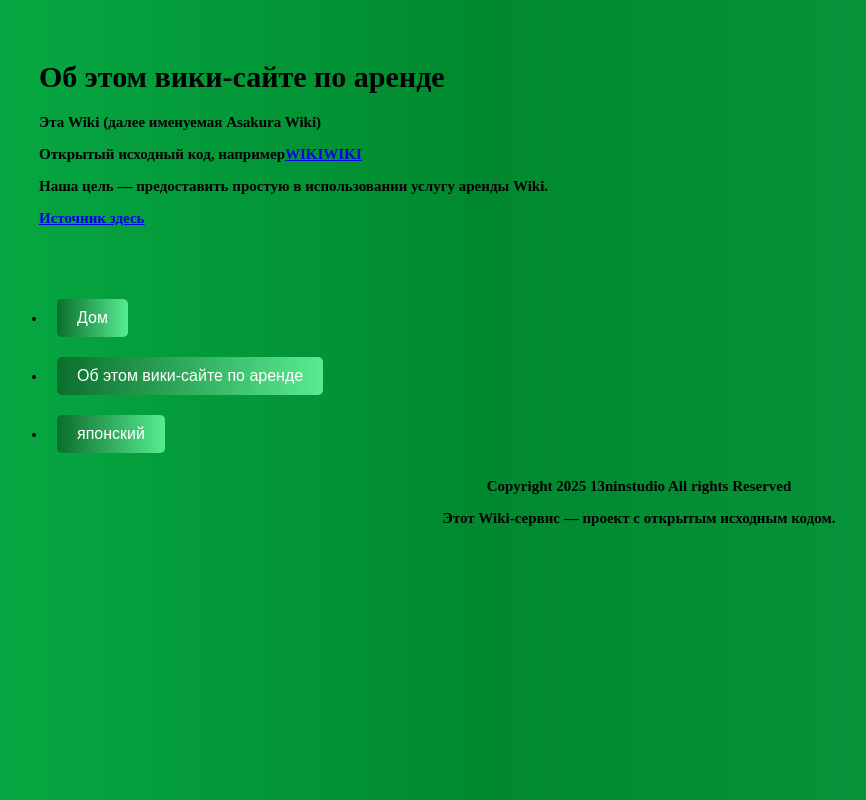
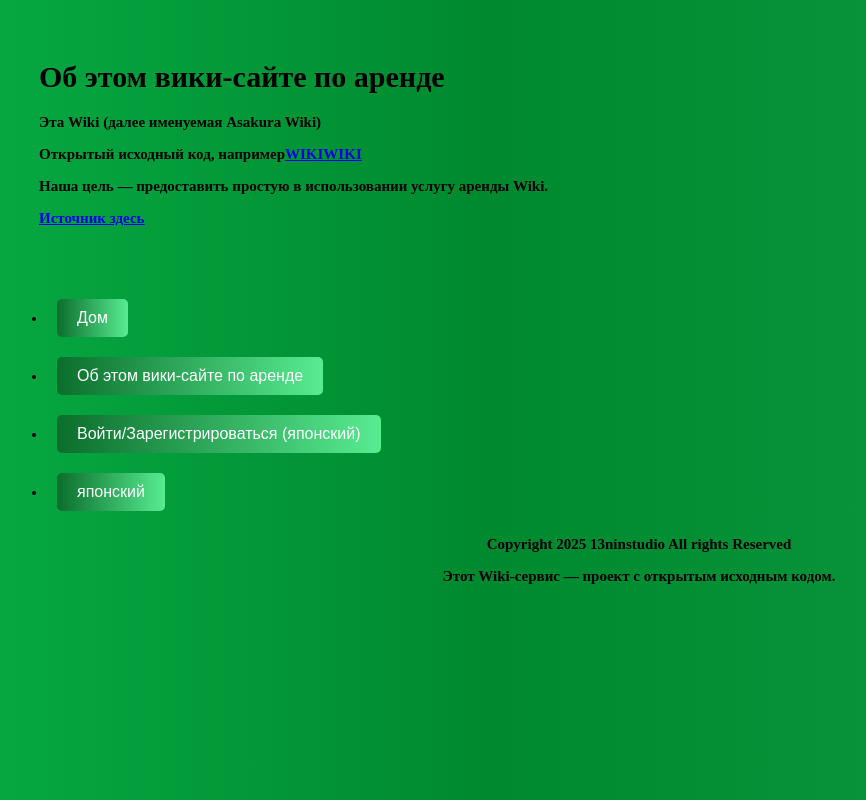
Before and after one commit to sakitibi/AsakuraWiki, a Next.js app: page /ru/about in a window 1280 px wide. Shown: the whole page, without its empty margins (1-867 px from the left). Built offline with nearby package versions, Linux system fonts and the light colour scheme; no server answers; what @supabase/auth-helpers-react would draw is missing.

Commit message:
コミットされました

```diff
--- a/pages/about.tsx
+++ b/pages/about.tsx
@@ -29,6 +29,11 @@ export default function Home() {
                             </Link>
                         </li>
                         <li>
+                            <Link href="https://sakitibi.github.io/selects/e38182e38195e382afe383a957696b69">
+                                <button><span>ログイン/新規登録</span></button>
+                            </Link>
+                        </li>
+                        <li>
                             <Link href="/ru/about">
                                 <button>
                                     <span>ロシア語</span>
--- a/pages/ru/about.tsx
+++ b/pages/ru/about.tsx
@@ -29,6 +29,11 @@ export default function Home() {
                             </Link>
                         </li>
                         <li>
+                            <Link href="https://sakitibi.github.io/selects/e38182e38195e382afe383a957696b69">
+                                <button><span>Войти/Зарегистрироваться (японский)</span></button>
+                            </Link>
+                        </li>
+                        <li>
                             <Link href="/about"><button><span>японский</span></button></Link>
                         </li>
                     </ul>
```
